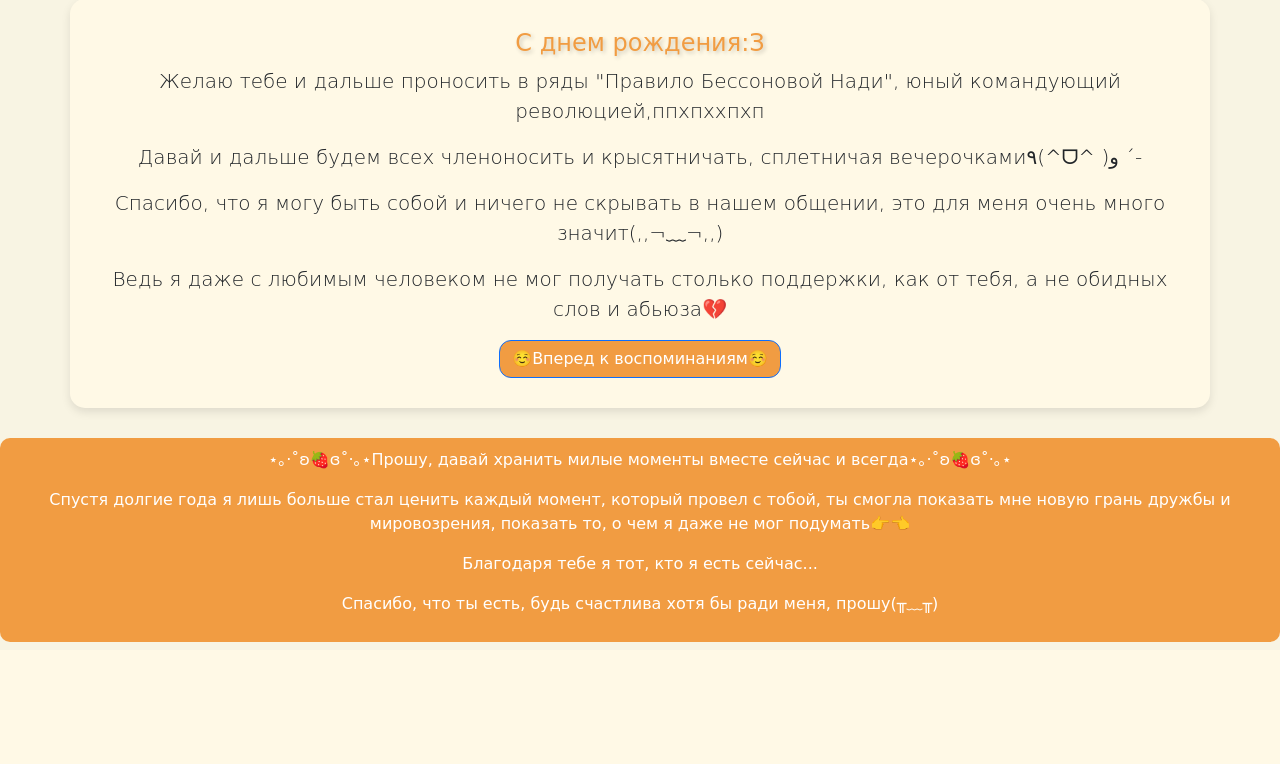
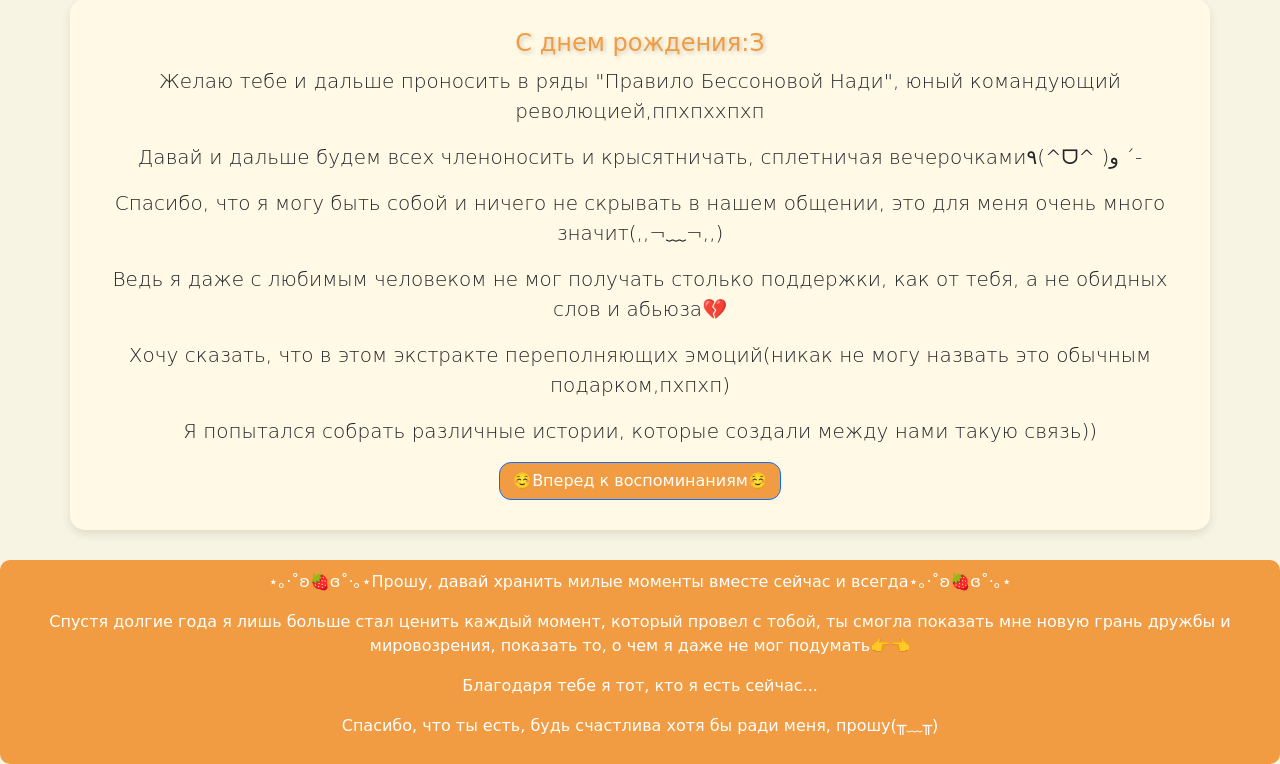
Before and after one commit to AberQ/Gift_For_AP, a Django app: page / in a window 1280 px wide. Shown: the part 150-914 px from the top of the page. Before the commit the page ends 792 px from the top, so only its background shows below. Run offline with Django 5.2, Linux system fonts and the light colour scheme.

Commit message:
Немножко поменял текст и начал заполнять историями

```diff
--- a/templates/home.html
+++ b/templates/home.html
@@ -29,6 +29,11 @@
         <p class="lead">Давай и дальше будем всех членоносить и крысятничать, сплетничая вечерочками٩(^ᗜ^ )و ´-</p>
         <p class="lead">Спасибо, что я могу быть собой и ничего не скрывать в нашем общении, это для меня очень много значит(,,¬﹏¬,,)</p>
         <p class="lead">Ведь я даже с любимым человеком не мог получать столько поддержки, как от тебя, а не обидных слов и абьюза💔</p>
+        <p class="lead">Хочу сказать, что в этом экстракте переполняющих эмоций(никак не могу назвать это обычным подарком,пхпхп)</p>
+        <p class="lead">Я попытался собрать различные истории, которые создали между нами такую связь))</p>
+        <p class="lead"></p>
+        <p class="lead"></p>
+        <p class="lead"></p>
         <a href="{% url 'note_list' %}" class="btn btn-primary">☺️Вперед к воспоминаниям☺️</a>
     </div>
 {% endblock %}
```
Also changed, not shown: db.sqlite3, media/notes_photos/gRSS1LH1D9A.jpg (added), media/notes_photos/gRSS1LH1D9A_Ym7gjVf.jpg (added), media/notes_photos/изображение_2025-03-09_212128912.png (added), media/notes_photos/изображение_2025-03-09_212325439.png (added).
